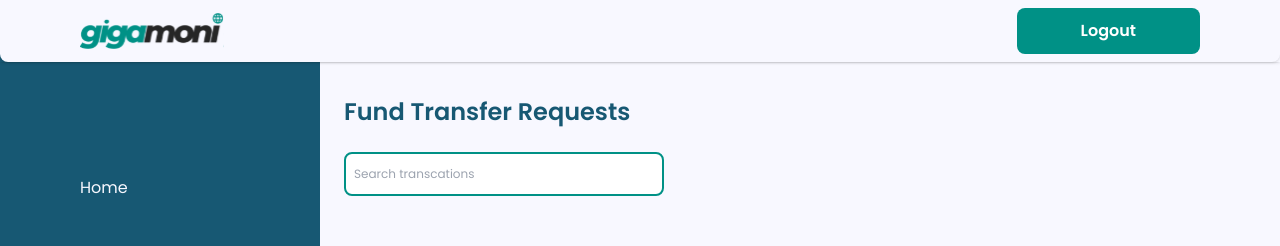
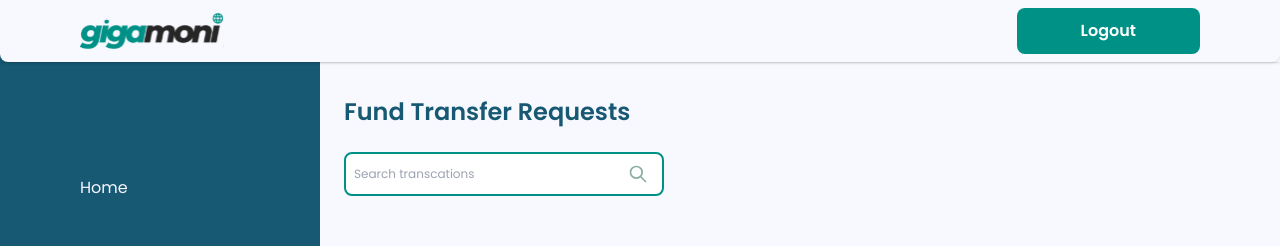
Before and after one commit to himarnoel/gigamoniadmin, a React (Vite) app: page /transfer in a window 1280 px wide. Shown: the top 246 px of the page. Built offline with nearby package versions, Linux system fonts and the light colour scheme.

Commit message:
worked on search bar

```diff
--- a/src/Paths/Transfer.jsx
+++ b/src/Paths/Transfer.jsx
@@ -1,17 +1,19 @@
 import React from "react";
-
+import { HiOutlineSearch } from "react-icons/hi";
 const Transfer = () => {
   return (
     <div className={`font-poppins bg-[#F8F8FF]  h-screen pt-24 px-6 `}>
       <p className="text-2xl font-semibold text-[#175873]">
         Fund Transfer Requests
       </p>
-      <div className="flex">
+      <div className="relative w-fit">
         <input
           type="text rounded"
           placeholder="Search transcations"
-          className="appearance-none focus:ring-0 focus:outline-none py-3 px-2 w-[20rem] mt-6 rounded-lg border-2 border-[#009186] text-xs"
+          className="appearance-none focus:ring-0 focus:outline-none py-3 px-2  w-[20rem]    mt-6 rounded-lg border-2 border-[#009186] text-xs"
         />
+
+        <HiOutlineSearch className="text-[#87ACA3] text-xl inset-y-9 right-4 absolute " />
       </div>
 
       <div className="flex mt-10 w-full h-[1rem]"></div>
```
